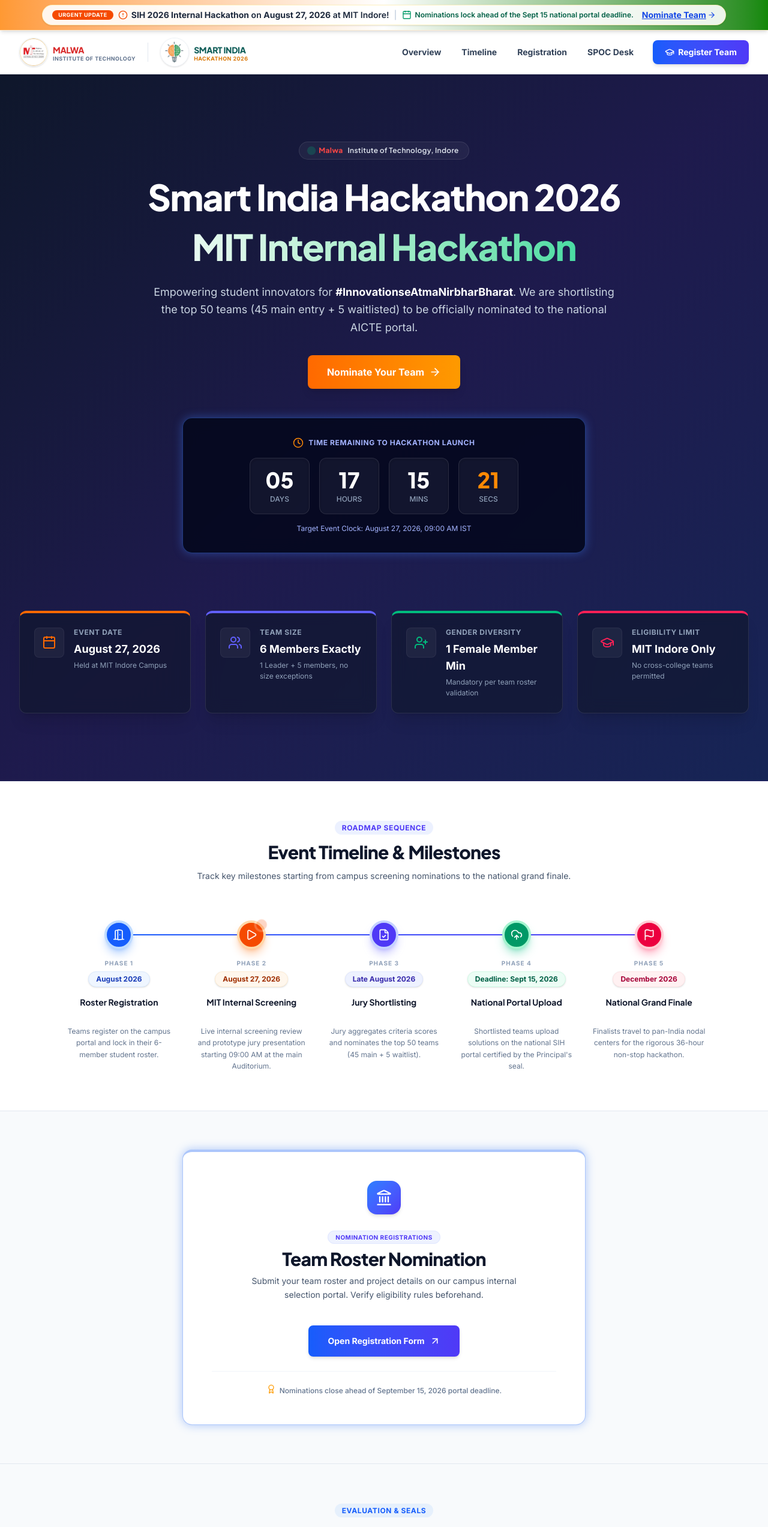
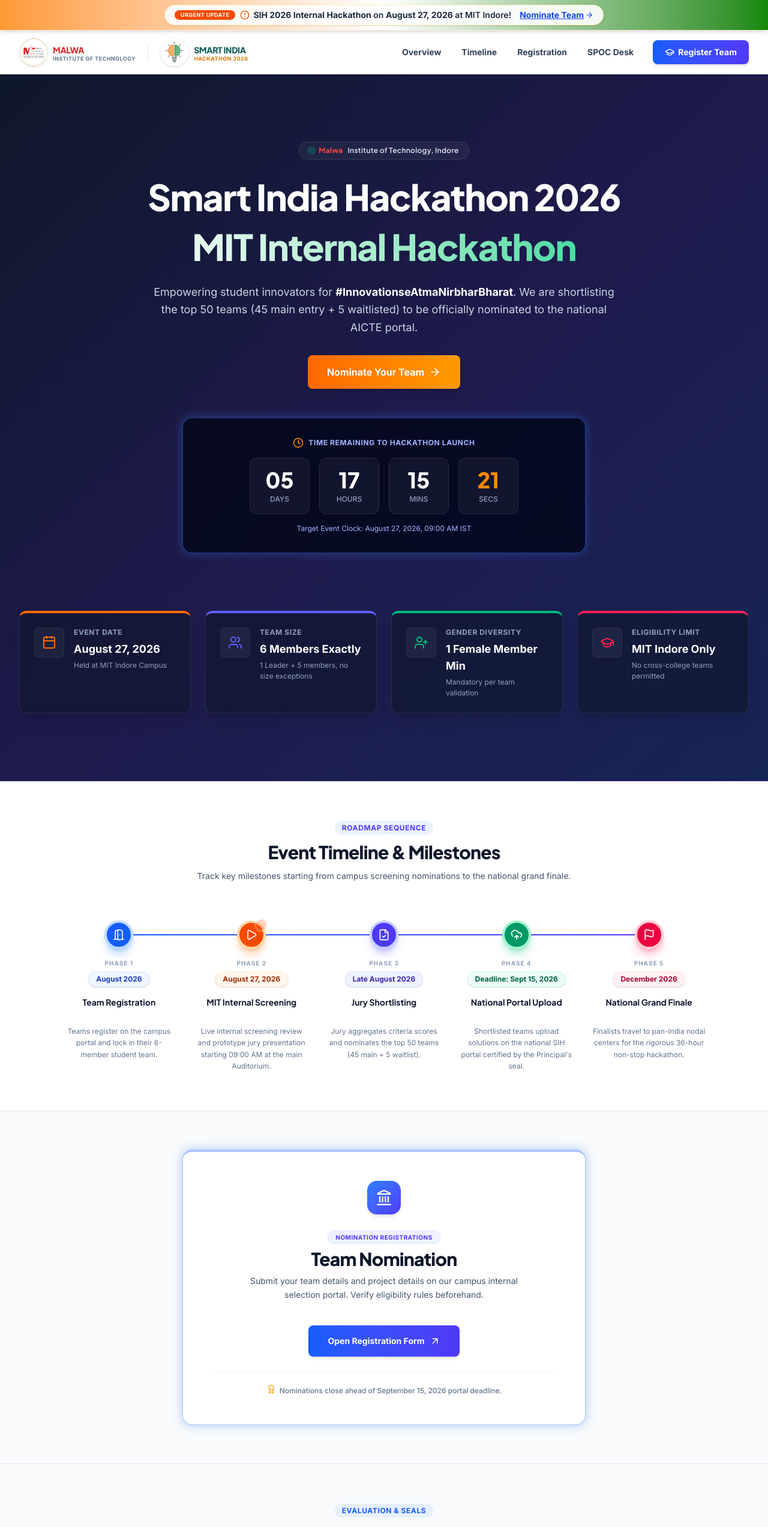
Before and after one commit to TheHarshrajThakur/2k26-SIH-INTERNAL-HACKATHON, a React (Vite) app: page / in a window 1280 px wide. Shown: the top 2545 px of the page at 60% size. Built offline with nearby package versions, Linux system fonts and the light colour scheme.

Commit message:
Remove word roster and announcement warning text

```diff
--- a/src/components/AnnouncementBar.tsx
+++ b/src/components/AnnouncementBar.tsx
@@ -14,11 +14,6 @@
             <strong>SIH 2026 Internal Hackathon</strong> on <strong>August 27, 2026</strong> at MIT Indore!
           </span>
         </span>
-        <span className="hidden md:inline text-slate-300">|</span>
-        <span className="flex items-center gap-1.5 text-emerald-800 text-xs">
-          <Calendar className="w-4 h-4 text-emerald-600 shrink-0" />
-          <span>Nominations lock ahead of the Sept 15 national portal deadline.</span>
-        </span>
         <a
           href="#registration"
           className="inline-flex items-center gap-0.5 text-blue-700 hover:text-blue-900 underline font-extrabold ml-1.5 transition-colors duration-150 group"
--- a/src/components/Footer.tsx
+++ b/src/components/Footer.tsx
@@ -57,7 +57,7 @@
         <div className="space-y-4">
           <h3 className="text-white font-bold text-xs uppercase tracking-wider">College Organizing Team</h3>
           <p className="text-xs text-slate-400 leading-relaxed">
-            Reach out to our campus internal screening helpdesk for site check-in or roster edits:
+            Reach out to our campus internal screening helpdesk for site check-in or team edits:
           </p>
           <div className="space-y-4 text-xs mt-3">
             {/* SPOC Contact */}
--- a/src/components/Hero.tsx
+++ b/src/components/Hero.tsx
@@ -57,7 +57,7 @@
       icon: <UserPlus className="w-6 h-6 text-emerald-500" />,
       title: "Gender Diversity",
       value: "1 Female Member Min",
-      desc: "Mandatory per team roster validation",
+      desc: "Mandatory per team validation",
       borderClass: "border-t-emerald-500",
     },
     {
--- a/src/components/RegistrationForm.tsx
+++ b/src/components/RegistrationForm.tsx
@@ -27,10 +27,10 @@
               Nomination Registrations
             </span>
             <h2 className="font-display font-extrabold text-2xl sm:text-3xl text-slate-900 tracking-tight mt-2">
-              Team Roster Nomination
+              Team Nomination
             </h2>
             <p className="text-slate-600 text-xs sm:text-sm max-w-md mx-auto leading-relaxed">
-              Submit your team roster and project details on our campus internal selection portal. Verify eligibility rules beforehand.
+              Submit your team details and project details on our campus internal selection portal. Verify eligibility rules beforehand.
             </p>
           </div>
 
--- a/src/components/Timeline.tsx
+++ b/src/components/Timeline.tsx
@@ -5,10 +5,10 @@
   const steps = [
     {
       phase: "Phase 1",
-      title: "Roster Registration",
+      title: "Team Registration",
       date: "August 2026",
       icon: <DoorOpen className="w-5 h-5" />,
-      desc: "Teams register on the campus portal and lock in their 6-member student roster.",
+      desc: "Teams register on the campus portal and lock in their 6-member student team.",
       color: "bg-blue-600 border-blue-200 shadow-blue-500/35",
       badgeColor: "bg-blue-50 text-blue-800 border-blue-100",
     },
```
